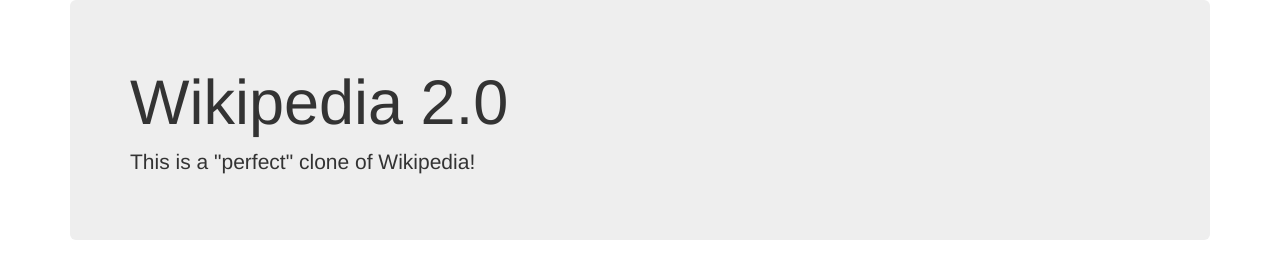
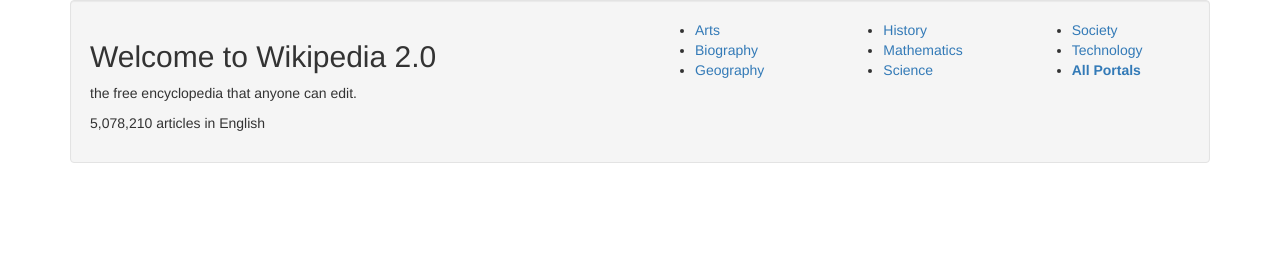
Before and after one commit to 3ntomasino/wikipedia-clone, a plain HTML site: page index.html in a window 1280 px wide. Drawn offline with Linux system fonts and the light colour scheme.

Commit message:
add rows, columns, link tags, switch jumbotron to well.

```diff
--- a/index.html
+++ b/index.html
@@ -8,9 +8,35 @@
   </head>
   <body>
     <div class="container">
-      <div class="jumbotron">
-        <h1>Wikipedia 2.0</h1>
-        <p>This is a "perfect" clone of Wikipedia!</p>
+      <div class="well">
+        <div class="row">
+          <div class="col-md-6">
+            <h2>Welcome to Wikipedia 2.0</h2>
+            <p>the free encyclopedia that anyone can edit.</p>
+            <p>5,078,210 articles in English</p>
+          </div>
+          <div class="col-md-2">
+            <ul>
+              <li><a href="#">Arts</a></li>
+              <li><a href="#">Biography</a></li>
+              <li><a href="#">Geography</a></li>
+            </ul>
+          </div>
+          <div class="col-md-2">
+            <ul>
+              <li><a href="#">History</a></li>
+              <li><a href="#">Mathematics</a></li>
+              <li><a href="#">Science</a></li>
+            </ul>
+          </div>
+          <div class="col-md-2">
+            <ul>
+              <li><a href="#">Society</a></li>
+              <li><a href="#">Technology</a></li>
+              <li><strong><a href="#">All Portals</a></strong></li>
+            </ul>
+          </div>
+        </div>
       </div>
     </div>
   </body>
```
